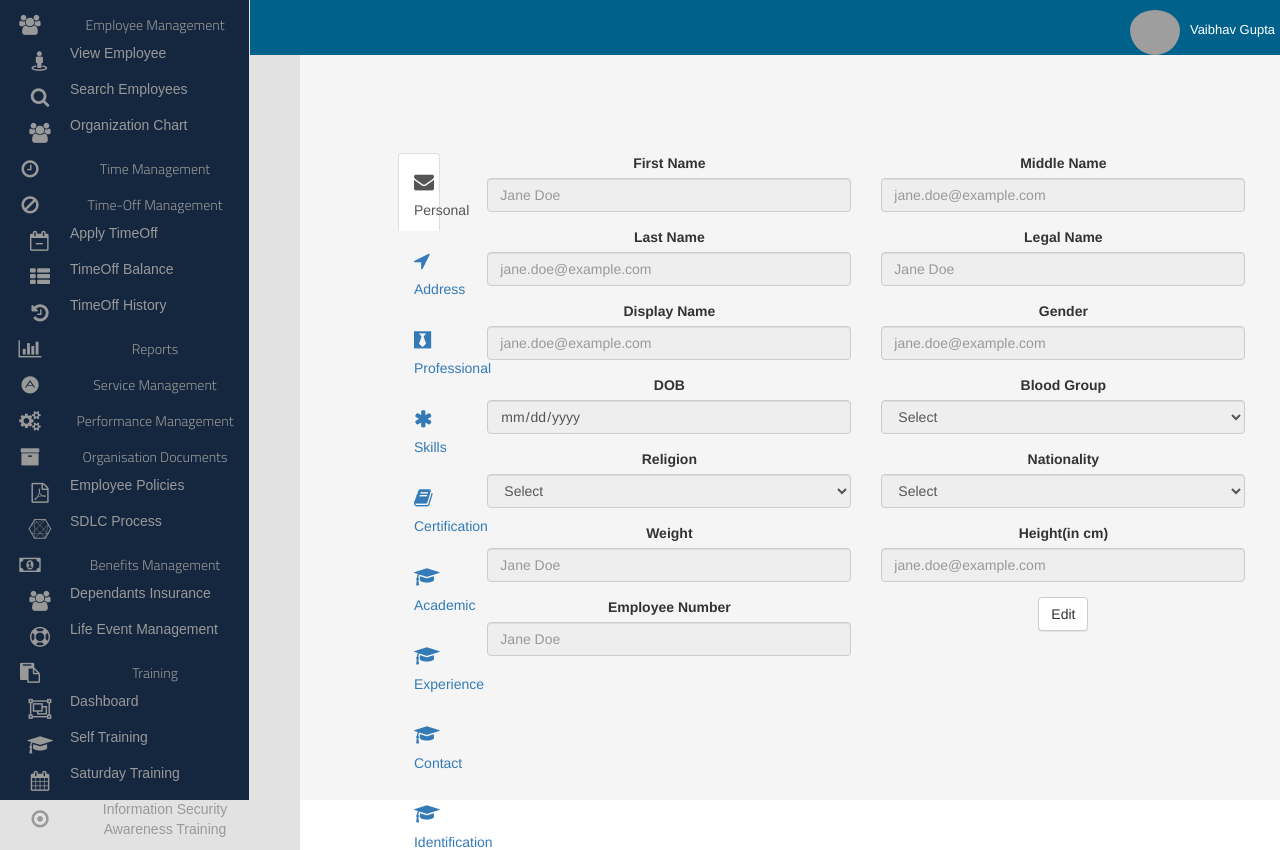
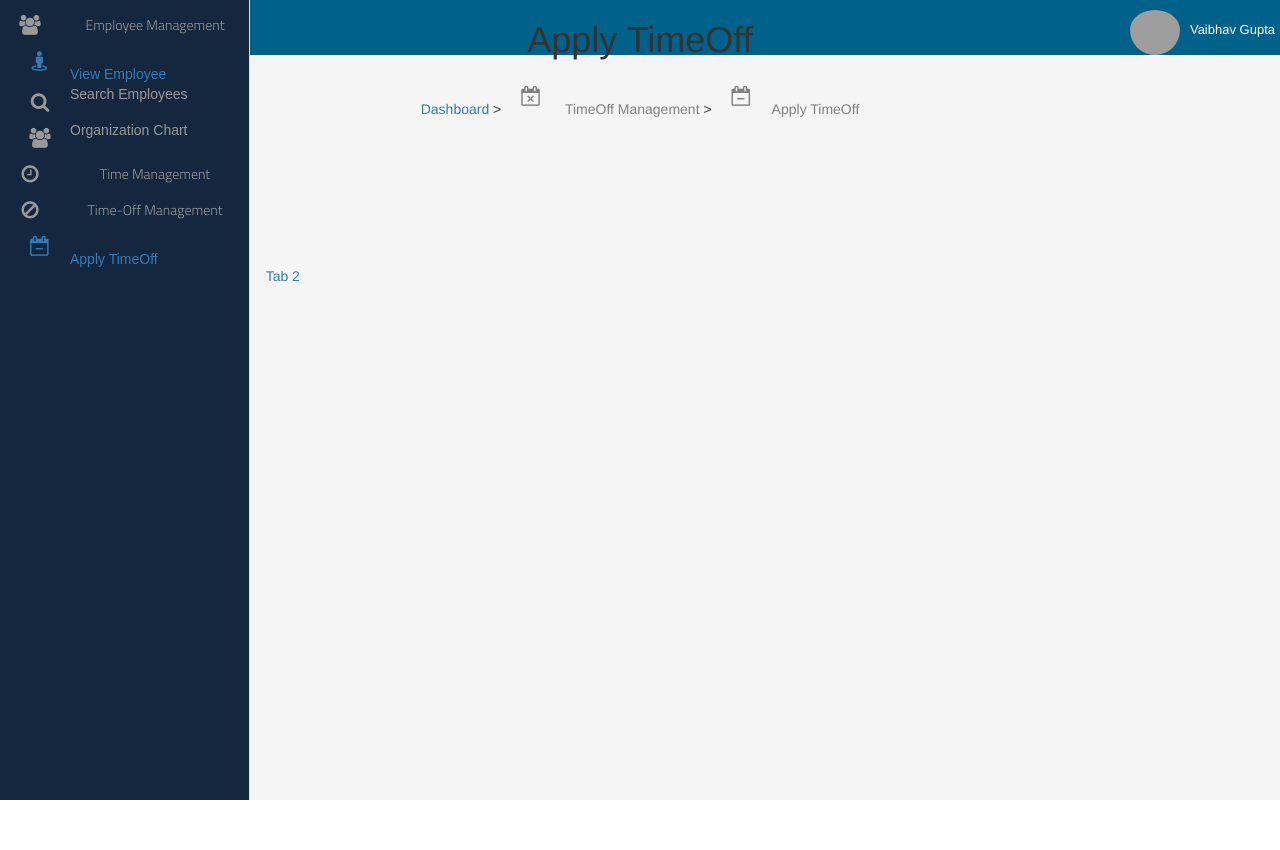
Before and after one commit to vaibhavguptausa/sangam-react, a React (Create React App) app: page /ApplyTimeOff in a window 1280 px wide. Shown: the top 850 px of the page. Built offline with nearby package versions, Linux system fonts and the light colour scheme; grey boxes are pictures that could not be loaded; a web font is replaced by a local one.

Commit message:
Update(9/10)

```diff
--- a/package.json
+++ b/package.json
@@ -11,6 +11,8 @@
     "react-bootstrap-date-picker": "^5.1.0",
     "react-datepicker": "^1.6.0",
     "react-dom": "^16.5.2",
+    "react-router": "^4.3.1",
+    "react-router-dom": "^4.3.1",
     "react-scripts": "1.1.5",
     "react-select": "^2.1.0",
     "react-tabs": "^2.3.0",
--- a/src/App.css
+++ b/src/App.css
@@ -17,6 +17,7 @@
   grid-row-start: 1;
   grid-row-end: 2;
 } */
+
 .App-sidebar{
   grid-column-start: 1;
   grid-column-end: 2;
@@ -25,8 +26,8 @@
 }
 
 .App-layout{
-  grid-column-start: 4;
+  grid-column-start: 1;
   grid-column-end: 13;
-  grid-row-start: 2;
+  grid-row-start: 1;
   grid-row-end: 4;
 }
--- a/src/App.jsx
+++ b/src/App.jsx
@@ -1,16 +1,27 @@
-import React, { Component } from 'react';
+import React from 'react';
 import './App.css';
 import Header from './Header/header';
 import Sidebar from './sidebar/sidebar.jsx';
 import Layout from './Layout/layout';
+import RouterFile from './routerFile.js';
+import { BrowserRouter as Router, Route } from "react-router-dom";
+import TimeOff from './TimeOff/TimeOff.js';
 
 export default class App extends React.Component {
   render() {
     return (
       <div className="App1">
         <Header className="App-header" />
-        <Sidebar className='App-sidebar' />
-        <Layout className='App-layout' />
+
+        <Router >
+          <div className='App-layout'>
+            <Sidebar className='App-sidebar' />
+            <div>
+              <Route path="/ApplyTimeOff" component={TimeOff} />
+              <Route path="/ViewEmployees" component={Layout} />
+            </div>
+          </div>
+        </Router>
       </div>
     );
   }
--- a/src/Layout/layoutStyle.css
+++ b/src/Layout/layoutStyle.css
@@ -1,5 +1,5 @@
 .Tabs{
-    grid-column-start: 2;
+    grid-column-start: 5;
     grid-column-end: 13;
     grid-row-start: 2;
     grid-row-end: 4;
--- /dev/null
+++ b/src/TimeOff/TimeOff.js
@@ -0,0 +1,41 @@
+import React from 'react';
+import { Tab, Tabs, TabContainer, TabContent, TabPane, MenuItem, NavDropdown, Nav, NavItem, Row, Col } from 'react-bootstrap';
+
+export default class TimeOff extends React.Component {
+    render() {
+        return (
+            <div className="content-wrapper" style={{ minHeight: 912 + 'px' }}>
+
+                <section className="content-header margintop-20">
+                    <h1 id="lblReportName">Apply TimeOff</h1>
+
+                    <div className="breadcrumb hidden-sm hidden-xs">
+                        <div className="item">
+                            <a href="http://sangam.ggktech.com/Home/Index">Dashboard</a> &gt;
+                            <span style={{ color: 'Gray' }}>
+                                <i className="fa fa-calendar-times-o"></i>
+                                <span> TimeOff Management</span>
+                            </span> &gt;
+                            <span style={{ color: 'Gray' }}>
+                                <i className="fa fa-calendar-minus-o"></i>Apply TimeOff
+                            </span>
+                        </div>
+                    </div>
+                </section>
+
+                <section>
+                    <div className='Tabs'>
+                        <Tabs defaultActiveKey={1} id="uncontrolled-tab-example">
+                            <Tab eventKey={1} title="Apply TimeOff">
+                                Apply TimeOff
+                            </Tab>
+                            <Tab eventKey={2} title="Tab 2">
+                                Tab 2 content
+                            </Tab>
+                        </Tabs>
+                    </div>
+                </section>
+            </div>
+        );
+    }
+}
--- /dev/null
+++ b/src/routerFile.js
@@ -0,0 +1,21 @@
+import React from 'react';
+import TimeOff from './TimeOff/TimeOff.js';
+import { BrowserRouter, Route } from "react-router-dom";
+import Sidebar from './sidebar/sidebar.jsx';
+import Layout from './Layout/layout';
+
+export default class RouterFile extends React.Component {
+    render() {
+        return (
+            <BrowserRouter>
+                <div>
+                    <Sidebar />
+                    <div>
+                        <Route path="/ApplyTimeOff" component={TimeOff} />
+                        <Route path="/ViewEmployees" component={Layout} />
+                    </div>
+                </div>
+            </BrowserRouter>
+        );
+    }
+}
--- a/src/sidebar/sidebar.jsx
+++ b/src/sidebar/sidebar.jsx
@@ -1,5 +1,6 @@
 import React from 'react';
 import './sidebarStyle.css';
+import { BrowserRouter as Router, Route, Link } from "react-router-dom";
 
 export default class Sidebar extends React.Component {
     render() {
@@ -15,9 +16,9 @@ export default class Sidebar extends React.Component {
 
                             <ul className="treeview-menu menu-open" >
                                 <li style={{ marginLeft: '10px' }}>
-                                    <a href="/Employee/ViewEmployees" id="10" target="">
+                                    <Link to='/ViewEmployees'><a href="/Employee/ViewEmployees" id="10" target="">
                                         <i className="fa fa-street-view fa-1x"></i>View Employee
-                                     </a>
+                                     </a></Link>
                                 </li>
                                 <li style={{ marginLeft: '10px' }}>
                                     <a href="/Employee/SearchEmployees" id="14" target="">
@@ -37,121 +38,37 @@ export default class Sidebar extends React.Component {
                                 <span className="nav-text">Time Management</span>
                             </a>
                         </li>
-
                         <li className="has-subnav">
                             <a href="#">
                                 <i className="fa fa-ban fa-2x"></i>
                                 <span className="nav-text">Time-Off Management</span>
                             </a>
 
-                            <ul className="treeview-menu menu-open">
-                                <li style={{ marginLeft: '10px' }}>
-                                    <a href="/Leave/ApplyLeave" id="12" target="">
-                                        <i className="fa fa-calendar-minus-o fa-1x"></i>Apply TimeOff
-                                    </a>
-                                </li>
-                                <li style={{ marginLeft: '10px' }}>
-                                    <a href="/Leave/GetLeaveBalance" id="13" target="">
-                                        <i className="fa fa-th-list fa-1x"></i>TimeOff Balance
-                                    </a>
-                                </li>
-                                <li style={{ marginLeft: '10px' }}>
-                                    <a href="/Leave/GetLeaveHistory" id="11" target="">
-                                        <i className="fa fa-history fa-1x"></i>TimeOff History
-                                    </a>
-                                </li>
-                            </ul>
-                        </li>
 
-                        <li className="has-subnav">
-                            <a href="#">
-                                <i className="fa fa-bar-chart-o fa-2x"></i>
-                                <span className="nav-text">Reports</span>
-                            </a>
-                        </li>
 
-                        <li className="has-subnav">
-                            <a href="#">
-                                <i className="fa fa-adn fa-2x"></i>
-                                <span className="nav-text">Service Management</span>
-                            </a>
-                        </li>
+                                <ul className="treeview-menu menu-open">
+                                    <li style={{ marginLeft: '10px' }}>
+                                        <Link to="/ApplyTimeOff"><a href="/Leave/ApplyLeave" id="12" target="">
+                                            <i className="fa fa-calendar-minus-o fa-1x"></i>Apply TimeOff
+                                        </a></Link>
+                                    </li>
 
-                        <li className="has-subnav">
-                            <a href="#">
-                                <i className="fa fa-cogs fa-2x"></i>
-                                <span className="nav-text">Performance Management</span>
-                            </a>
-                        </li>
+                                    {/* <li style={{ marginLeft: '10px' }}>
+                                        <Link to=""><a href="/Leave/GetLeaveBalance" id="13" target="">
+                                            <i className="fa fa-th-list fa-1x"></i>TimeOff Balance
+                                        </a></Link>
+                                    </li>
+                                    <li style={{ marginLeft: '10px' }}>
+                                        <Link to=""><a href="/Leave/GetLeaveHistory" id="11" target="">
+                                            <i className="fa fa-history fa-1x"></i>TimeOff History
+                                        </a></Link>
+                                    </li> */}
+                                </ul>
 
-                        <li className="has-subnav">
-                            <a href="#">
-                                <i className="fa fa-archive fa-2x"></i>
-                                <span className="nav-text">Organisation Documents</span>
-                            </a>
 
-                            <ul className="treeview-menu menu-open">
-                                <li style={{ marginLeft: '10px' }}>
-                                    <a href="/Document/EmployeePolicies" id="20" target="">
-                                        <i className="fa fa-file-pdf-o fa-1x"></i> Employee Policies
-                                    </a>
-                                </li>
-                                <li style={{ marginLeft: '10px' }}>
-                                    <a href="/Document/SoftwareDevelopmentProcess" id="28" target="">
-                                        <i className="fa fa-connectdevelop fa-1x"></i> SDLC Process
-                                    </a>
-                                </li>
-                            </ul>
-                        </li>
 
-                        <li className="has-subnav">
-                            <a href="#">
-                                <i className="fa fa-money fa-2x"></i>
-                                <span className="nav-text">Benefits Management</span>
-                            </a>
 
-                            <ul className="treeview-menu menu-open">
-                                <li style={{ marginLeft: '10px' }}>
-                                    <a href="/Employee/GetDependantsInsurance" id="30" target="">
-                                        <i className="fa fa-users fa-1x"></i> Dependants Insurance
-                                    </a>
-                                </li>
-                                <li style={{ marginLeft: '10px' }}>
-                                    <a href="/Employee/GetLifeEventDetails" id="31" target="">
-                                        <i className="fa fa-life-ring fa-1x"></i> Life Event Management
-                                    </a>
-                                </li>
-                            </ul>
-                        </li>
 
-                        <li className="has-subnav">
-                            <a href="#">
-                                <i className="fa fa-clipboard fa-2x"></i>
-                                <span className="nav-text">Training</span>
-                            </a>
-
-                            <ul className="treeview-menu">
-                                <li style={{ marginLeft: '10px' }}>
-                                    <a href="/Training/TrainingDashboard" id="52" target="">
-                                        <i className="fa fa-object-group fa-1x"></i> Dashboard
-                                    </a>
-                                </li>
-                                <li style={{ marginLeft: '10px' }}>
-                                    <a href="/Training/SelfTraining" id="53" target="">
-                                        <i className="fa fa-graduation-cap fa-1x"></i> Self Training
-                                    </a>
-                                </li>
-                                <li style={{ marginLeft: '10px' }}>
-                                    <a href="/SaturdayTraining/Schedule" id="55" target="">
-                                        <i className="fa fa-calendar fa-1x"></i> Saturday Training
-                                    </a>
-                                </li>
-                                <li style={{ marginLeft: '10px' }}>
-                                    <a href="/ITTraining/SecurityTraining" id="1066" target="">
-                                        <i className="fa fa fa-dot-circle-o fa-1x"></i> Information Security Awareness Training
-                                    </a>
-                                </li>
-                            </ul>
                         </li>
                     </ul>
                 </nav>
```
Also changed, not shown: src/routerFile.css (added), 1 other file (tests, documents, lock files or other folders).
